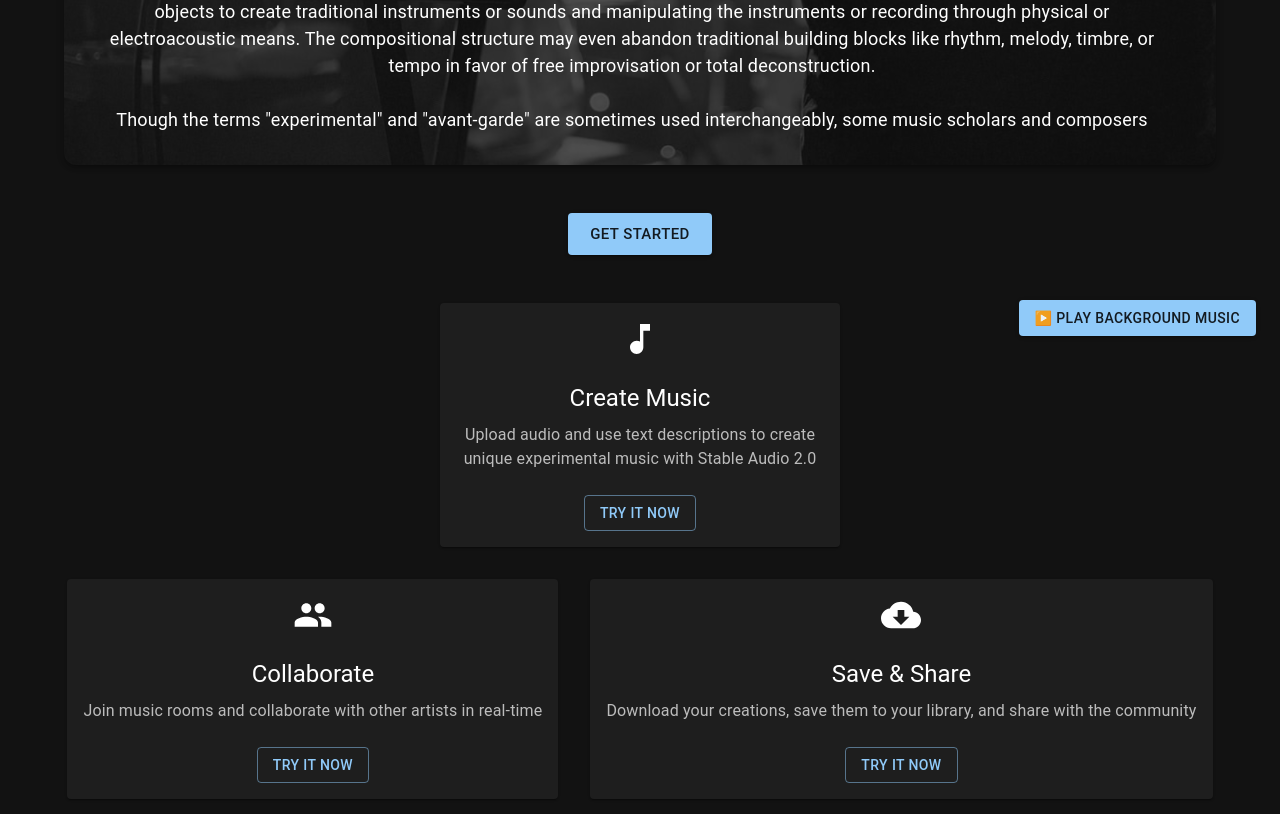
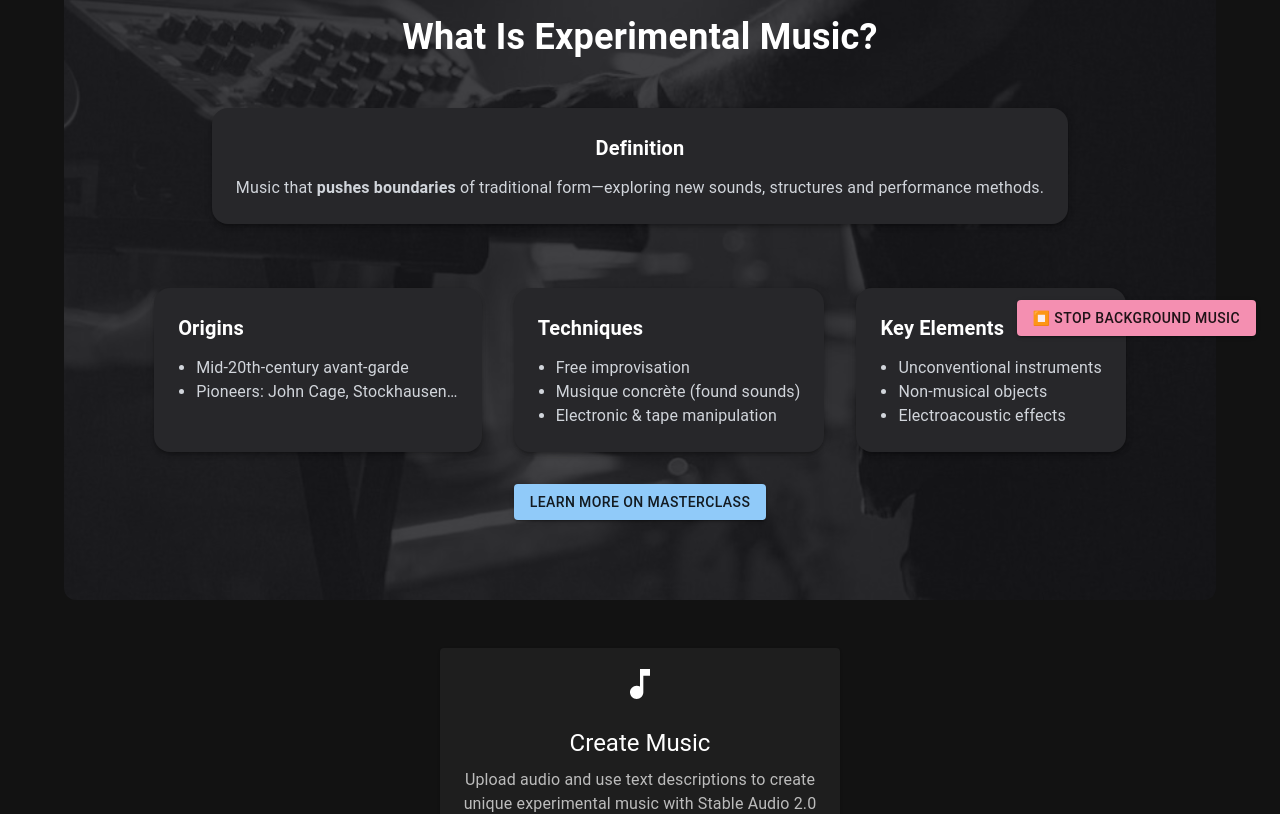
Before and after one commit to shannn1/echolab_final, a React (Create React App) app in the folder client/: page / in a window 1280 px wide. Shown: the part 440-1254 px from the top of the page. Built offline with nearby package versions, Linux system fonts and the light colour scheme; no server answers.

Commit message:
feat: improve music library layout, add dual right images, fix button/label overlap

```diff
--- a/client/src/pages/Home.js
+++ b/client/src/pages/Home.js
@@ -20,16 +20,16 @@ const Home = () => {
   const [audioStarted, setAudioStarted] = useState(false);
 
   useEffect(() => {
-    // 自动播放音乐
+    // 首页打开时默认播放背景音乐
     if (audioRef.current) {
       audioRef.current.volume = 0.5;
       const playPromise = audioRef.current.play();
       if (playPromise !== undefined) {
         playPromise.catch((e) => {
           // 自动播放可能会被浏览器拦截
-          // 可以在需要时提示用户点击播放
         });
       }
+      setAudioStarted(true); // 默认已播放
     }
   }, []);
 
@@ -63,11 +63,7 @@ const Home = () => {
     <>
       <audio ref={audioRef} src="/sample_home_music.mp3" preload="auto" />
       <Box sx={{ position: 'fixed', right: 24, bottom: 24, zIndex: 9999, display: 'flex', flexDirection: 'column', gap: 1 }}>
-        {!audioStarted ? (
-          <Button variant="contained" color="primary" onClick={handleStartAudio}>
-            ▶️ Play Background Music
-          </Button>
-        ) : (
+        {audioStarted ? (
           <Button variant="contained" color="secondary" onClick={() => {
             if (audioRef.current) {
               audioRef.current.pause();
@@ -76,6 +72,10 @@ const Home = () => {
             setAudioStarted(false);
           }}>
             ⏹️ Stop Background Music
+          </Button>
+        ) : (
+          <Button variant="contained" color="primary" onClick={handleStartAudio}>
+            ▶️ Play Background Music
           </Button>
         )}
       </Box>
@@ -87,17 +87,30 @@ const Home = () => {
           <Typography variant="h5" color="text.secondary" paragraph>
             Create, collaborate, and share experimental music with AI
           </Typography>
+          {!user && (
+            <Button
+              variant="contained"
+              color="primary"
+              size="large"
+              onClick={() => navigate('/register')}
+              sx={{ mt: 2 }}
+            >
+              Get Started
+            </Button>
+          )}
+        </Box>
+
         <Box
           sx={{
+            position: 'relative',
+            px: { xs: 2, md: 8 },
+            py: { xs: 6, md: 10 },
+            backgroundColor: '#18181b',
+            color: '#fff',
+            borderRadius: 3,
+            mb: 6,
             mt: 4,
-              mb: 4,
-              p: { xs: 2, md: 4 },
-              borderRadius: 3,
-              color: '#fff',
-              position: 'relative',
-              height: { xs: 260, md: 320 },
             overflow: 'hidden',
-              boxShadow: 3,
           }}
         >
           {/* 背景图片 */}
@@ -108,29 +121,105 @@ const Home = () => {
               width: '100%',
               height: '100%',
               background: `url('/keyboard.png') center/cover no-repeat`,
-                opacity: 0.25,
+              opacity: 0.18,
               zIndex: 1,
             }}
           />
-            {/* 文字内容可滚动 */}
+          <Box sx={{ position: 'relative', zIndex: 2 }}>
+            <Typography
+              variant="h4"
+              sx={{
+                fontWeight: 'bold',
+                textAlign: 'center',
+                mb: 6,
+                fontSize: { xs: 28, md: 36 },
+              }}
+            >
+              What Is Experimental Music?
+            </Typography>
+            <Grid container spacing={4} justifyContent="center">
+              {/* Definition 居中显示 */}
+              <Grid item xs={12} md={6}>
                 <Box
                   sx={{
-                position: 'relative',
-                zIndex: 2,
-                height: '100%',
-                overflowY: 'auto',
-                pr: 2,
+                    backgroundColor: '#27272a',
+                    p: 3,
+                    borderRadius: 4,
+                    boxShadow: 3,
+                    mb: 4,
+                    textAlign: 'center',
                   }}
                 >
-              <Typography variant="h5" gutterBottom>
-                What Is Experimental Music?
+                  <Typography variant="h6" sx={{ fontWeight: 600, mb: 1.5 }}>
+                    Definition
                   </Typography>
-              <Typography variant="body1" sx={{ fontSize: { xs: 16, md: 18 } }}>
-                Experimental music is an umbrella label for a diverse array of contemporary music, from classical and jazz to electronic music, that differs, often radically, from traditional forms of popular music in its composition, performance, and production. The music style, which dates back to the mid-twentieth century, uses various instruments and production methods, including using non-musical objects to create traditional instruments or sounds and manipulating the instruments or recording through physical or electroacoustic means. The compositional structure may even abandon traditional building blocks like rhythm, melody, timbre, or tempo in favor of free improvisation or total deconstruction.
-                <br /><br />
-                Though the terms "experimental" and "avant-garde" are sometimes used interchangeably, some music scholars and composers consider avant-garde music, which aims to innovate, as the furthest expression of an established musical form. Experimentalism is entirely separate from any musical form and focuses on discovery and playfulness without an underlying intention.
+                  <Typography sx={{ color: '#d1d5db' }}>
+                    Music that <strong>pushes boundaries</strong> of traditional form—exploring new sounds, structures and performance methods.
                   </Typography>
-              <Box sx={{ mt: 2 }}>
+                </Box>
+              </Grid>
+              {/* 其余分栏 */}
+              <Grid item xs={12} sm={6} md={2}>
+                <Box
+                  sx={{
+                    backgroundColor: '#27272a',
+                    p: 3,
+                    borderRadius: 4,
+                    boxShadow: 3,
+                    height: '100%',
+                  }}
+                >
+                  <Typography variant="h6" sx={{ fontWeight: 600, mb: 1.5 }}>
+                    Origins
+                  </Typography>
+                  <ul style={{ color: '#d1d5db', paddingLeft: 18, margin: 0 }}>
+                    <li>Mid-20th-century avant-garde</li>
+                    <li>Pioneers: John Cage, Stockhausen…</li>
+                  </ul>
+                </Box>
+              </Grid>
+              <Grid item xs={12} sm={6} md={2}>
+                <Box
+                  sx={{
+                    backgroundColor: '#27272a',
+                    p: 3,
+                    borderRadius: 4,
+                    boxShadow: 3,
+                    height: '100%',
+                  }}
+                >
+                  <Typography variant="h6" sx={{ fontWeight: 600, mb: 1.5 }}>
+                    Techniques
+                  </Typography>
+                  <ul style={{ color: '#d1d5db', paddingLeft: 18, margin: 0 }}>
+                    <li>Free improvisation</li>
+                    <li>Musique concrète (found sounds)</li>
+                    <li>Electronic & tape manipulation</li>
+                  </ul>
+                </Box>
+              </Grid>
+              <Grid item xs={12} sm={6} md={2}>
+                <Box
+                  sx={{
+                    backgroundColor: '#27272a',
+                    p: 3,
+                    borderRadius: 4,
+                    boxShadow: 3,
+                    height: '100%',
+                  }}
+                >
+                  <Typography variant="h6" sx={{ fontWeight: 600, mb: 1.5 }}>
+                    Key Elements
+                  </Typography>
+                  <ul style={{ color: '#d1d5db', paddingLeft: 18, margin: 0 }}>
+                    <li>Unconventional instruments</li>
+                    <li>Non-musical objects</li>
+                    <li>Electroacoustic effects</li>
+                  </ul>
+                </Box>
+              </Grid>
+            </Grid>
+            <Box sx={{ display: 'flex', justifyContent: 'center', mt: 4 }}>
               <Button
                 variant="contained"
                 color="primary"
@@ -142,18 +231,6 @@ const Home = () => {
               </Button>
             </Box>
           </Box>
-          </Box>
-          {!user && (
-            <Button
-              variant="contained"
-              color="primary"
-              size="large"
-              onClick={() => navigate('/register')}
-              sx={{ mt: 2 }}
-            >
-              Get Started
-            </Button>
-          )}
         </Box>
 
         <Box sx={{ display: 'flex', justifyContent: 'center', mb: 4 }}>
@@ -179,16 +256,40 @@ const Home = () => {
         </Box>
 
         <Grid container spacing={4} sx={{ mb: 8, justifyContent: 'center' }}>
-          {[features[1], features[2]].map((feature, index) => (
-            <Grid item xs={12} md={5} key={index}>
+          {/* Collaborate按钮置灰并加提示 */}
+          <Grid item xs={12} md={5}>
             <Card sx={{ height: '100%', display: 'flex', flexDirection: 'column' }}>
               <CardContent sx={{ flexGrow: 1, textAlign: 'center' }}>
-                  <Box sx={{ mb: 2 }}>{feature.icon}</Box>
+                <Box sx={{ mb: 2 }}>{features[1].icon}</Box>
                 <Typography gutterBottom variant="h5" component="h2">
-                    {feature.title}
+                  {features[1].title}
                 </Typography>
                 <Typography color="text.secondary">
-                    {feature.description}
+                  {features[1].description}
+                </Typography>
+              </CardContent>
+              <CardActions sx={{ justifyContent: 'center', pb: 2 }}>
+                <Button
+                  variant="outlined"
+                  disabled
+                  sx={{ cursor: 'not-allowed' }}
+                  title="This feature will be supported in the future."
+                >
+                  Try it now
+                </Button>
+              </CardActions>
+            </Card>
+          </Grid>
+          {/* Save & Share按钮正常 */}
+          <Grid item xs={12} md={5}>
+            <Card sx={{ height: '100%', display: 'flex', flexDirection: 'column' }}>
+              <CardContent sx={{ flexGrow: 1, textAlign: 'center' }}>
+                <Box sx={{ mb: 2 }}>{features[2].icon}</Box>
+                <Typography gutterBottom variant="h5" component="h2">
+                  {features[2].title}
+                </Typography>
+                <Typography color="text.secondary">
+                  {features[2].description}
                 </Typography>
               </CardContent>
               <CardActions sx={{ justifyContent: 'center', pb: 2 }}>
@@ -201,7 +302,6 @@ const Home = () => {
               </CardActions>
             </Card>
           </Grid>
-          ))}
         </Grid>
       </Container>
     </>
--- a/client/src/pages/MusicRoom.js
+++ b/client/src/pages/MusicRoom.js
@@ -43,6 +43,23 @@ const MusicRoom = () => {
   const [isPlaying, setIsPlaying] = useState(false);
   const audioRef = useRef(new Audio());
   const [isGenerating, setIsGenerating] = useState(false);
+  const [showGenerated, setShowGenerated] = useState(false);
+  const [saving, setSaving] = useState(false);
+
+  // 音乐素材库数据
+  const musicResources = [
+    { label: 'Audio Collage', url: 'https://freemusicarchive.org/genre/Audio_Collage/' },
+    { label: 'Avant-Garde', url: 'https://freemusicarchive.org/genre/Avant-Garde/' },
+    { label: 'Drone', url: 'https://freemusicarchive.org/genre/Drone/' },
+    { label: 'Electroacoustic', url: 'https://freemusicarchive.org/genre/Electroacoustic/' },
+    { label: 'Field Recordings', url: 'https://freemusicarchive.org/genre/Field_Recordings/' },
+    { label: 'Lo-fi Experimental', url: 'https://freemusicarchive.org/genre/Lo-fi-Experimental/' },
+    { label: 'Minimalism', url: 'https://freemusicarchive.org/genre/Minimalism_1456/' },
+    { label: 'Musique Concrete', url: 'https://freemusicarchive.org/genre/Musique_Concrete/' },
+    { label: 'Noise', url: 'https://freemusicarchive.org/genre/Noise/' },
+    { label: 'Sound Art', url: 'https://freemusicarchive.org/genre/Sound_Art/' },
+    { label: 'Unclassifiable', url: 'https://freemusicarchive.org/genre/Unclassifiable/' },
+  ];
 
   useEffect(() => {
     const newSocket = io(process.env.REACT_APP_API_URL || 'http://localhost:5001');
@@ -146,6 +163,7 @@ const MusicRoom = () => {
 
       if (response.data.audioUrl) {
         setGeneratedUrl(response.data.audioUrl);
+        setShowGenerated(true);
         toast.success('Music generated successfully!');
       }
     } catch (err) {
@@ -157,9 +175,47 @@ const MusicRoom = () => {
     }
   };
 
+  // 保存生成音乐到library
+  const handleSaveGenerated = async () => {
+    if (!generatedUrl) return;
+    setSaving(true);
+    try {
+      const response = await axios.post(
+        '/api/music',
+        {
+          title: description || 'Generated Music',
+          description: `Generated music with prompt: ${description}`,
+          audioUrl: generatedUrl,
+          isPublic: false
+        },
+        {
+          headers: {
+            'Content-Type': 'application/json',
+            'x-auth-token': localStorage.getItem('token')
+          }
+        }
+      );
+      toast.success('Music saved to your library!');
+      setShowGenerated(false);
+      setGeneratedUrl('');
+    } catch (err) {
+      toast.error('Failed to save music to library.');
+    } finally {
+      setSaving(false);
+    }
+  };
+
+  // 放弃生成音乐
+  const handleDiscardGenerated = () => {
+    setShowGenerated(false);
+    setGeneratedUrl('');
+  };
+
   return (
     <Container maxWidth="lg" sx={{ mt: 4 }}>
-      <Box sx={{ mt: 4 }}>
+      <Box sx={{ mt: 4, display: 'flex', alignItems: 'flex-start' }}>
+        {/* 主内容区 */}
+        <Box sx={{ flex: 1, pr: { md: 4 } }}>
           <Typography variant="h4" gutterBottom>
             Music Room: {roomId}
           </Typography>
@@ -168,9 +224,7 @@ const MusicRoom = () => {
               {error}
             </Alert>
           )}
-        <Grid container spacing={3}>
-          <Grid item xs={12} md={8}>
-            <Paper sx={{ p: 3 }}>
+          <Paper sx={{ p: 3, mb: 3 }}>
             <Typography variant="h6" gutterBottom>
               Create Music
             </Typography>
@@ -209,7 +263,7 @@ const MusicRoom = () => {
                 onClick={handlePlayPause}
                 disabled={!audioFile}
               >
-                  {isPlaying ? 'Pause' : 'Play'}
+                {isPlaying ? 'Pause Uploaded Audio' : 'Play Uploaded Audio'}
               </Button>
               <Button
                 variant="contained"
@@ -220,47 +274,13 @@ const MusicRoom = () => {
                 Save
               </Button>
             </Box>
-            </Paper>
-          </Grid>
-          <Grid item xs={12} md={4}>
-            <Paper sx={{ p: 3 }}>
-              <Typography variant="h6" gutterBottom>
-                Music History
-              </Typography>
-              <List>
-                {musicHistory.map((music, index) => (
-                  <ListItem
-                    key={index}
-                    secondaryAction={
-                      <Box>
-                        <IconButton
-                          edge="end"
-                          onClick={() => handleDownload(music.audioUrl)}
-                        >
-                          <Download />
-                        </IconButton>
-                        <IconButton edge="end">
-                          <Share />
-                        </IconButton>
-                      </Box>
-                    }
-                  >
-                    <ListItemText
-                      primary={music.description}
-                      secondary={`Created by: ${music.creator}`}
-                    />
-                  </ListItem>
-                ))}
-              </List>
-            </Paper>
-          </Grid>
-        </Grid>
             <Box sx={{ mt: 4 }}>
               <Button
                 variant="contained"
                 onClick={handleGenerate}
                 disabled={!audioFile || !description || isGenerating}
                 sx={{ mt: 2 }}
+                title="Generating music will consume your token upon success."
               >
                 {isGenerating ? (
                   <CircularProgress size={24} />
@@ -269,7 +289,7 @@ const MusicRoom = () => {
                 )}
               </Button>
             </Box>
-        {generatedUrl && (
+            {showGenerated && generatedUrl && (
               <Box sx={{ mt: 4 }}>
                 <Typography variant="h6" gutterBottom>
                   Music Generated
@@ -278,6 +298,23 @@ const MusicRoom = () => {
                   <source src={generatedUrl} type="audio/mpeg" />
                   Your browser does not support the audio element.
                 </audio>
+                <Box sx={{ display: 'flex', gap: 2, mt: 2 }}>
+                  <Button
+                    variant="contained"
+                    color="primary"
+                    onClick={handleSaveGenerated}
+                    disabled={saving}
+                  >
+                    {saving ? 'Saving...' : 'Save to Library'}
+                  </Button>
+                  <Button
+                    variant="outlined"
+                    color="error"
+                    onClick={handleDiscardGenerated}
+                  >
+                    Discard
+                  </Button>
+                </Box>
               </Box>
             )}
             {isGenerating && (
@@ -288,6 +325,42 @@ const MusicRoom = () => {
                 </Typography>
               </Box>
             )}
+          </Paper>
+        </Box>
+        {/* 右侧Resource Library固定宽度 */}
+        <Box sx={{ width: { xs: '100%', md: 320 }, minWidth: 240, maxWidth: 400 }}>
+          <Paper sx={{ p: 2, mb: 2, position: 'sticky', top: 32 }}>
+            <Typography variant="h6" sx={{ mb: 2, fontWeight: 600 }}>
+              Music Resource Library
+            </Typography>
+            <Box sx={{ display: 'flex', flexDirection: 'column', gap: 1 }}>
+              {musicResources.map((item) => (
+                <Button
+                  key={item.label}
+                  variant="outlined"
+                  color="primary"
+                  href={item.url}
+                  target="_blank"
+                  rel="noopener noreferrer"
+                  sx={{
+                    justifyContent: 'flex-start',
+                    fontWeight: 600,
+                    fontSize: 16,
+                    borderRadius: 2,
+                    textTransform: 'none',
+                    mb: 1,
+                    background: '#fff',
+                    color: '#222',
+                    '&:hover': { background: '#f5f5f5' },
+                  }}
+                  fullWidth
+                >
+                  {item.label}
+                </Button>
+              ))}
+            </Box>
+          </Paper>
+        </Box>
       </Box>
     </Container>
   );
```
Also changed, not shown: client/src/pages/Library.js (+77 -7 lines), client/public/pic1.png (added), client/public/pic2.png (added). Lines whose indentation alone changed are shown as unchanged.
